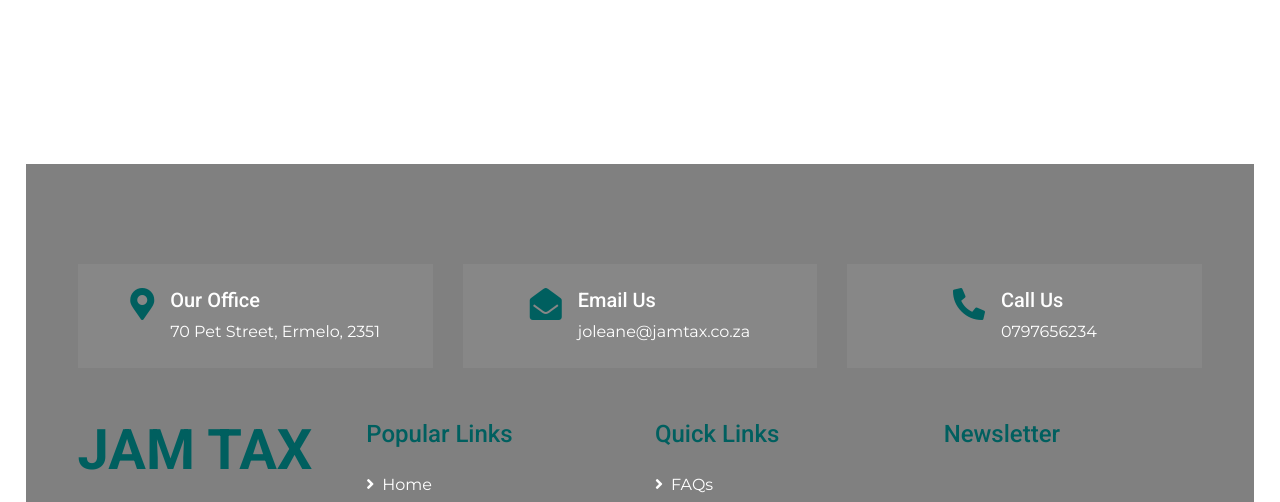
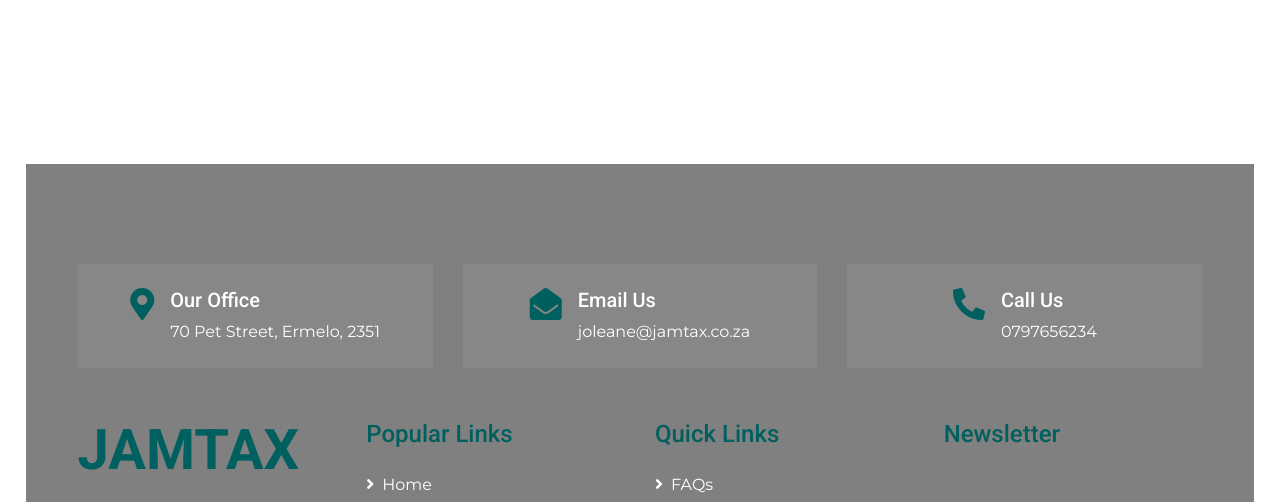
Before and after one commit to jamtax/www1, a plain HTML site: page index.html in a window 1280 px wide. Shown: the part 5290-5792 px from the top of the page. Drawn offline with nearby package versions, Linux system fonts and the light colour scheme.

Commit message:
Update index.html

```diff
--- a/index.html
+++ b/index.html
@@ -490,7 +490,7 @@
         <div class="row pt-5"  style="border:2px solid grey;background-color:grey;">
             <div class="col-lg-3 col-md-6 mb-5">
                 <a href="index.html" class="navbar-brand">
-                    <h1 class="m-0 mt-n2 display-4 text-primary text-uppercase">Jam Tax</h1>
+                    <h1 class="m-0 mt-n2 display-4 text-primary text-uppercase">JamTax</h1>
                 </a>
                 <!-- <p>Volup amet magna clita tempor. Tempor sea eos vero ipsum. Lorem lorem sit sed elitr sed kasd et</p> -->
                 <div class="d-flex justify-content-start mt-4">
```
